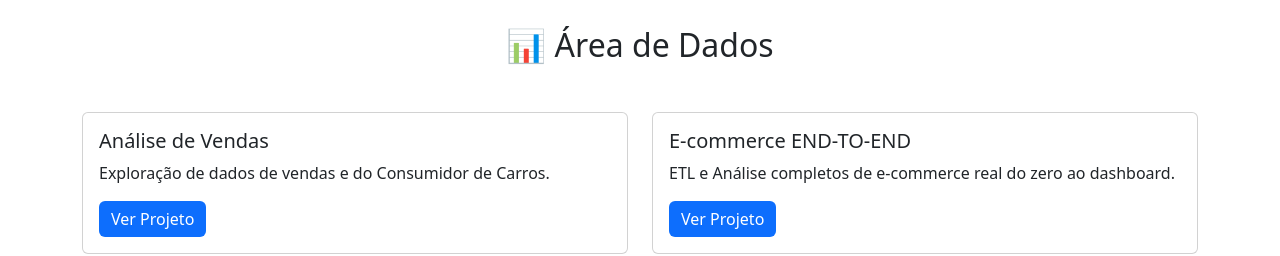
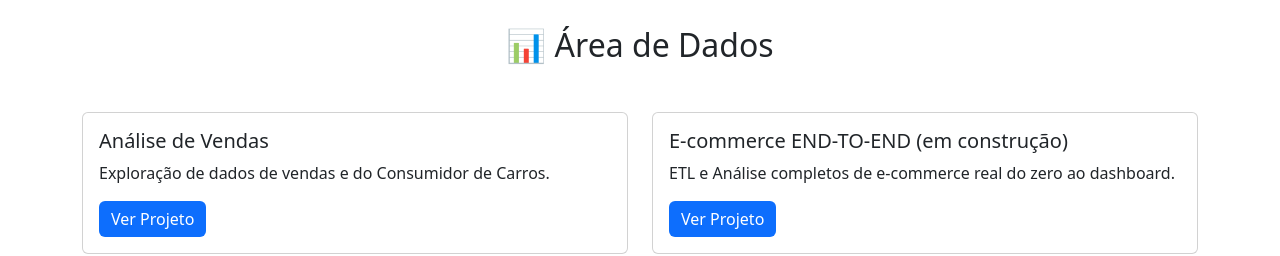
Before and after one commit to Andrey-Silva-Data/MeuPortf-lio-AndreySilva, a plain HTML site: page index.html in a window 1280 px wide. Shown: the part 1560-1816 px from the top of the page. Drawn offline with nearby package versions, Linux system fonts and the light colour scheme.

Commit message:
em construcao

```diff
--- a/index.html
+++ b/index.html
@@ -208,7 +208,7 @@
       <div class="col-md-6 mb-4">
         <div class="card h-100">
           <div class="card-body">
-            <h5 class="card-title">E-commerce END-TO-END</h5>
+            <h5 class="card-title">E-commerce END-TO-END (em construção)</h5>
             <p class="card-text">ETL e Análise completos de e-commerce real do zero ao dashboard.</p>
             <a href="https://github.com/Andrey-Silva-Data/ecommerce-end-to-end.git" class="btn btn-custom">Ver Projeto</a>
           </div>
```
